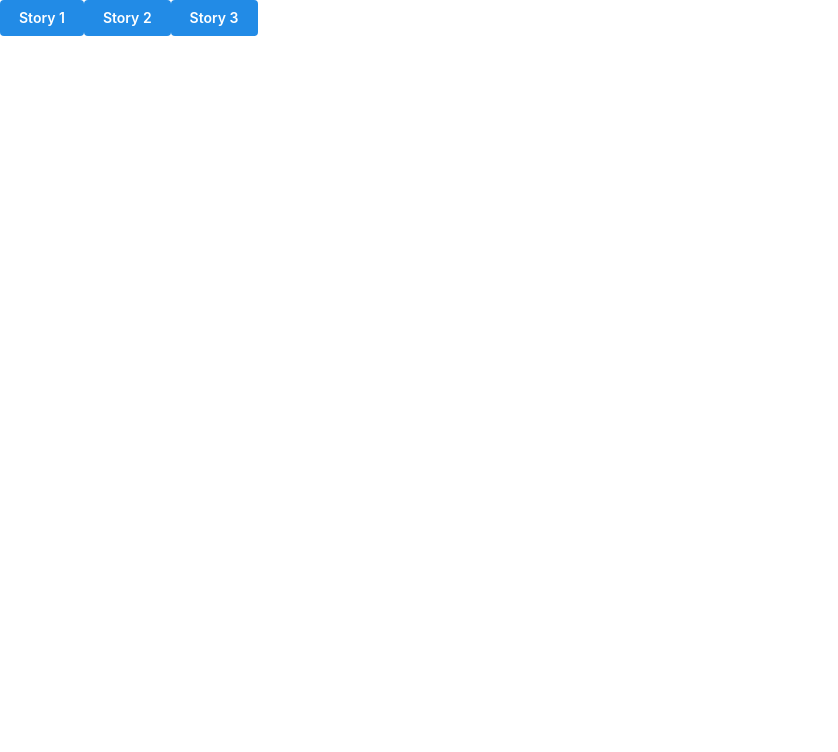
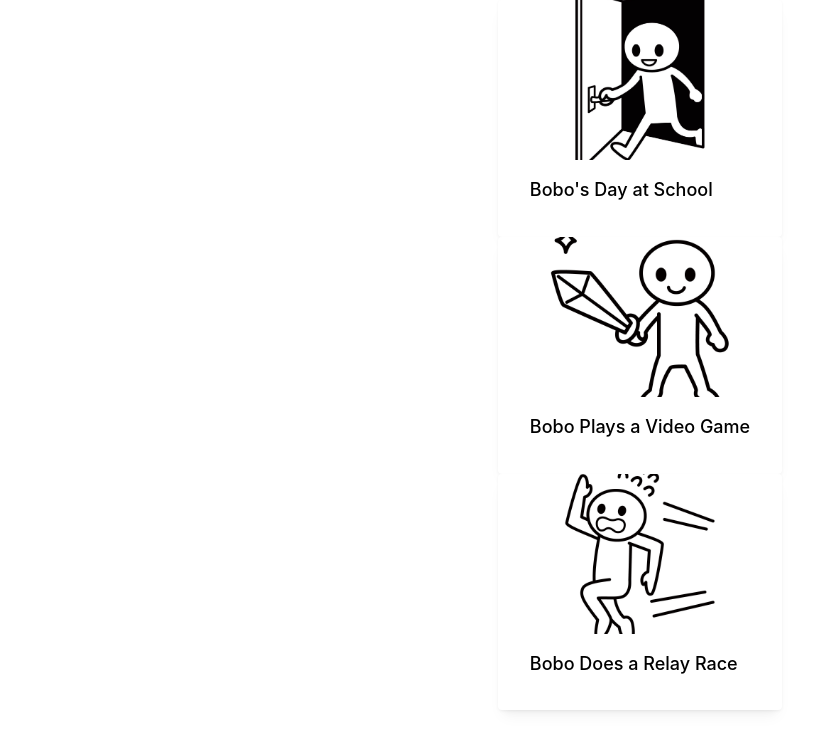
Before and after one commit to brown-japanese-utra/conjugation-practice, a Next.js app: page / in a window 1280 px wide. Shown: the top 752 px of the page, without its empty margins (0-838 px from the left). Built offline with nearby package versions, Linux system fonts and the light colour scheme.

Commit message:
cards instead of buttons

```diff
--- a/app/page.tsx
+++ b/app/page.tsx
@@ -1,20 +1,64 @@
 "use client";
 
-import { Button } from "@mantine/core";
+import {
+  Button,
+  Card,
+  Group,
+  Image,
+  Text,
+  Badge,
+  Center,
+  Container,
+} from "@mantine/core";
 import Link from "next/link";
 
 export default function HomePage() {
   return (
-    <Button.Group>
-      <Link href={{ pathname: "/story", query: { frame: 0 } }}>
-        <Button>Story 1</Button>
-      </Link>
-      <Link href={{ pathname: "/story", query: { frame: 15 } }}>
-        <Button>Story 2</Button>
-      </Link>
-      <Link href={{ pathname: "/story", query: { frame: 30 } }}>
-        <Button>Story 3</Button>
-      </Link>
-    </Button.Group>
+    <Center>
+      <Container size="lg">
+        <Link
+          href={{ pathname: "/story", query: { frame: 0 } }}
+          style={{ textDecoration: "none", width: "100%" }}
+        >
+          <Card shadow="sm" padding="xl">
+            <Card.Section>
+              <Image src="frames/frame-1-5.jpg" h={160} alt="No way!" />
+            </Card.Section>
+
+            <Text fw={500} size="lg" mt="md" td="none">
+              Bobo&apos;s Day at School
+            </Text>
+          </Card>
+        </Link>
+        <Link
+          href={{ pathname: "/story", query: { frame: 15 } }}
+          style={{ textDecoration: "none" }}
+        >
+          <Card shadow="sm" padding="xl">
+            <Card.Section>
+              <Image src="frames/frame-2-3.jpg" h={160} alt="No way!" />
+            </Card.Section>
+
+            <Text fw={500} size="lg" mt="md">
+              Bobo Plays a Video Game
+            </Text>
+          </Card>
+        </Link>
+        <Link
+          href={{ pathname: "/story", query: { frame: 30 } }}
+          style={{ textDecoration: "none" }}
+        >
+          <Card shadow="sm" padding="xl">
+            <Card.Section>
+              <Image src="frames/frame-3-10.jpg" h={160} alt="No way!" />
+            </Card.Section>
+
+            <Text fw={500} size="lg" mt="md">
+              Bobo Does a Relay Race
+            </Text>
+          </Card>
+        </Link>
+      </Container>
+    </Center>
   );
 }
```
